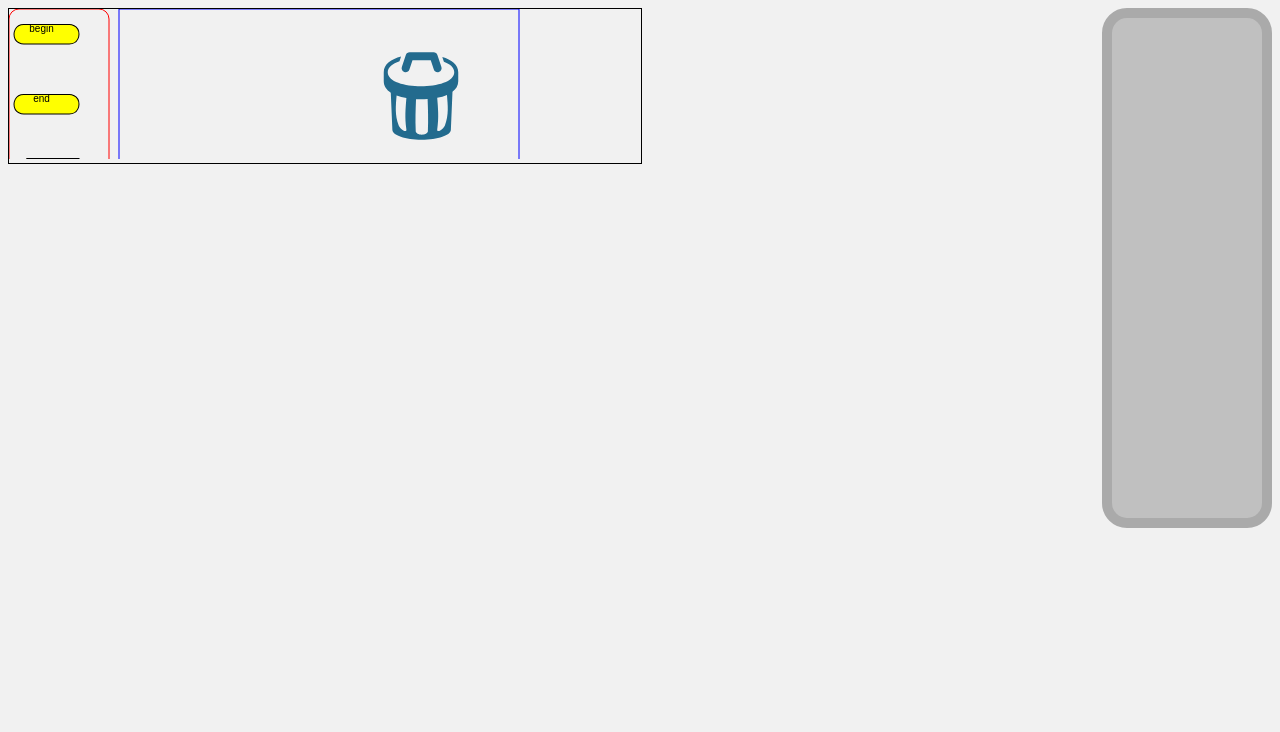
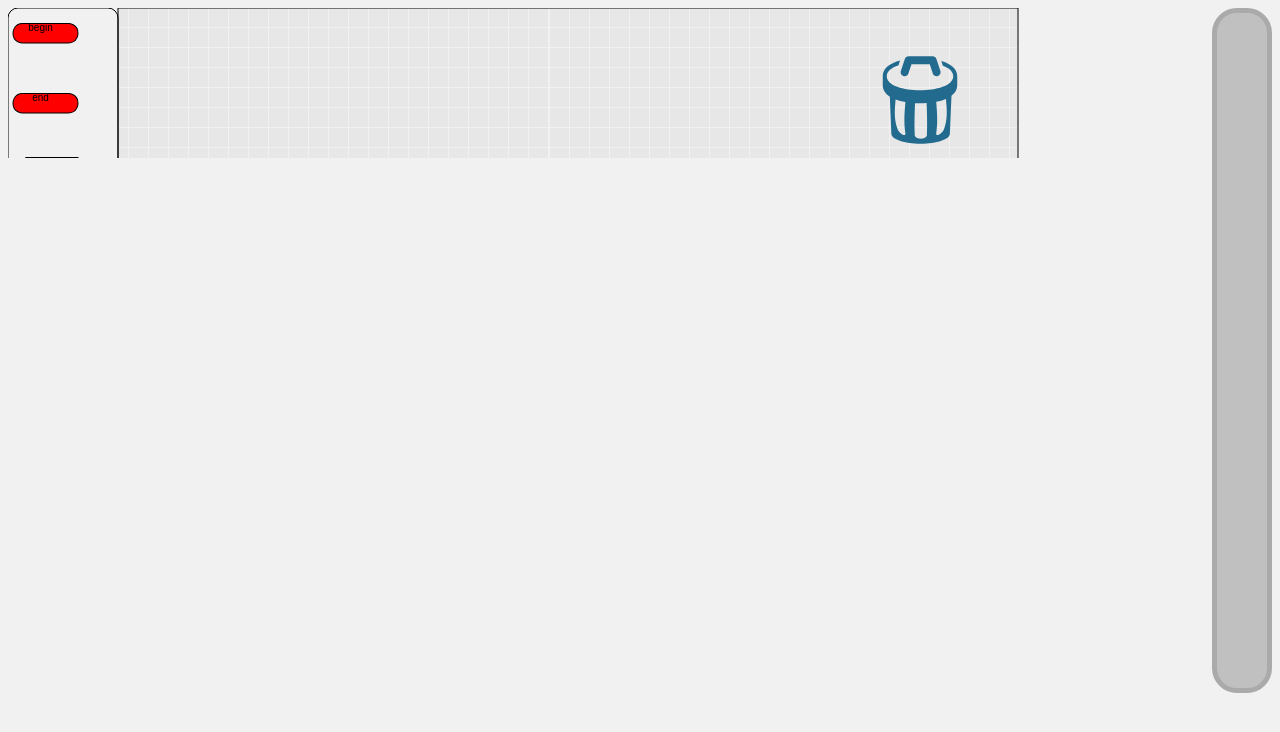
Before and after one commit to portugol/ide, a plain HTML site: page index.html in a window 1280 px wide. Drawn offline with Linux system fonts and the light colour scheme.

Commit message:
Background adicionado a area de fluxograma

```diff
--- a/DragFunctions.js
+++ b/DragFunctions.js
@@ -1,13 +1,13 @@
 var paper;
 var graph;
 window.onload = function (){
-    paper = Raphael('canvas', '100%','100%');
-    pitch = loadPitch(paper);
+    paper = Raphael('canvas','100%','100%');
+    pitch = loadPitch(paper).attr({fill: "url('panel.png')" , stroke: "black"});
 
-    bin = paper.rect(pitch.getBBox().width,50,50,50).attr({"fill": "none", stroke: "none"});
+    bin = paper.rect(pitch.getBBox().width,75,75,75).attr({"fill": "none", stroke: "none"});
     rec = paper.path("M20.826,5.75l0.396,1.188c1.54,0.575,2.589,1.44,2.589,2.626c0,2.405-4.308,3.498-8.312,3.498c-4.003,0-8.311-1.093-8.311-3.498c0-1.272,1.21-2.174,2.938-2.746l0.388-1.165c-2.443,0.648-4.327,1.876-4.327,3.91v2.264c0,1.224,0.685,2.155,1.759,2.845l0.396,9.265c0,1.381,3.274,2.5,7.312,2.5c4.038,0,7.313-1.119,7.313-2.5l0.405-9.493c0.885-0.664,1.438-1.521,1.438-2.617V9.562C24.812,7.625,23.101,6.42,20.826,5.75zM11.093,24.127c-0.476-0.286-1.022-0.846-1.166-1.237c-1.007-2.76-0.73-4.921-0.529-7.509c0.747,0.28,1.58,0.491,2.45,0.642c-0.216,2.658-0.43,4.923,0.003,7.828C11.916,24.278,11.567,24.411,11.093,24.127zM17.219,24.329c-0.019,0.445-0.691,0.856-1.517,0.856c-0.828,0-1.498-0.413-1.517-0.858c-0.126-2.996-0.032-5.322,0.068-8.039c0.418,0.022,0.835,0.037,1.246,0.037c0.543,0,1.097-0.02,1.651-0.059C17.251,18.994,17.346,21.325,17.219,24.329zM21.476,22.892c-0.143,0.392-0.69,0.95-1.165,1.235c-0.474,0.284-0.817,0.151-0.754-0.276c0.437-2.93,0.214-5.209-0.005-7.897c0.881-0.174,1.708-0.417,2.44-0.731C22.194,17.883,22.503,20.076,21.476,22.892zM11.338,9.512c0.525,0.173,1.092-0.109,1.268-0.633h-0.002l0.771-2.316h4.56l0.771,2.316c0.14,0.419,0.53,0.685,0.949,0.685c0.104,0,0.211-0.017,0.316-0.052c0.524-0.175,0.808-0.742,0.633-1.265l-1.002-3.001c-0.136-0.407-0.518-0.683-0.945-0.683h-6.002c-0.428,0-0.812,0.275-0.948,0.683l-1,2.999C10.532,8.77,10.815,9.337,11.338,9.512z");
     rec.attr({fill: "#236B8E", stroke: "none"});
-    rec.translate(350,25);
+    rec.translate(850,30);
     rec.scale(4,4,0,0);
 
     graph = new Graph(paper);
@@ -186,20 +186,20 @@ var DragFunctions = {
 };
 
 var paletteOptions = {
-         "begin"  :{type:1, color:"yellow", path:"M0,15 C0,15 0,0 15,0 L85,0 C85,0 100,0 100,15 C100,15 100,30 85,30 L15,30 C15,30 0,30 0,15 Z"},
-         "end"    :{type:2, color:"yellow", path:"M0,15 C0,15 0,0 15,0 L85,0 C85,0 100,0 100,15 C100,15 100,30 85,30 L15,30 C15,30 0,30 0,15 Z"},
+         "begin"  :{type:1, color:"red", path:"M0,15 C0,15 0,0 15,0 L85,0 C85,0 100,0 100,15 C100,15 100,30 85,30 L15,30 C15,30 0,30 0,15 Z"},
+         "end"    :{type:2, color:"red", path:"M0,15 C0,15 0,0 15,0 L85,0 C85,0 100,0 100,15 C100,15 100,30 85,30 L15,30 C15,30 0,30 0,15 Z"},
          "write"  :{type:3, color:"yellow", path:"M20,0 L100,0 L100,70 L0,70 L0,20 L20,0 Z"},
-         "read"   :{type:4, color:"yellow", path:"M20,0 L100,0 L80,70 L0,70 L20,0 Z"},
-         "process":{type:6, color:"yellow", path:"M0,0 L100,0 L100,70 L0,70 L0,0 Z"},
-         "if"     :{type:5, color:"yellow", path:"M50,0 L100,50 L50,100 L0,50 L50,0 Z"},
-         "return" :{type:7, color:"yellow", path:"M0,15 L15,0 L85,0 C85,0 100,0 100,15 C100,15 100,30 85,30 L15,30 L0,15 Z"},
+         "read"   :{type:4, color:"green", path:"M20,0 L100,0 L80,70 L0,70 L20,0 Z"},
+         "process":{type:6, color:"orange", path:"M0,0 L100,0 L100,70 L0,70 L0,0 Z"},
+         "if"     :{type:5, color:"blue", path:"M50,0 L100,50 L50,100 L0,50 L50,0 Z"},
+         "return" :{type:7, color:"brown", path:"M0,15 L15,0 L85,0 C85,0 100,0 100,15 C100,15 100,30 85,30 L15,30 L0,15 Z"},
          "join"   :{type:8, color:"yellow", path:"M0,15 C0,15 0,0 15,0 C15,0 30,0 30,15 C30,15 30,30 15,30 C15,30 0,30 0,15  Z"},
          "comment":{type:9, color:"yellow", path:"M0,0 L100,0 L100,50 L30,50 L20,60 L10,50 L0,50 L0,0 z"}
      };
 
 var loadPitch = function (paper) {
-    var pitch = paper.rect(0,0,400,800);
-    pitch.attr({stroke: "blue"});
+    var pitch = paper.rect(0,0,900,800);
+    pitch.attr({stroke: "orange"});
     pitch.transform("...T110,0");
     return pitch;
 };
@@ -208,7 +208,7 @@ var loadPitch = function (paper) {
 */
 var loadPalette = function(paper){
     optionsSet = paper.set();
-    var paletteBorder = paper.rect(0,0,100,pitch.getBBox().height,10).attr({stroke: "red"});
+    var paletteBorder = paper.rect(0,0,110,pitch.getBBox().height,10).attr({stroke: "black"});
     optionsSet.push(paletteBorder);
     var i = 1;
     var paletteYOffset = 20;
--- a/index.html
+++ b/index.html
@@ -21,7 +21,7 @@
             }
             #main {
                     width: 100%;
-                    height: 85%;
+                    height: 100%;
                     margin-left: 0 auto;
             }
             #work{
@@ -32,16 +32,16 @@
             }
             #sidebar{
                 background-color: #C0C0C0;
-                width:150px;
-                height:500px;
-                border: 10px solid #aaa;
+                width:50px;
+                height:675px;
+                border: 5px solid #aaa;
                 border-radius: 25px;
                 float:right;
                 }
 
 			#canvas{
-				border: 1px solid black;
-				width: 50%;
+				border: 0px solid black;
+				width: 95%;
 				height: 100%;
 				float: left;
 
```
Also changed, not shown: panel.PNG (added).
